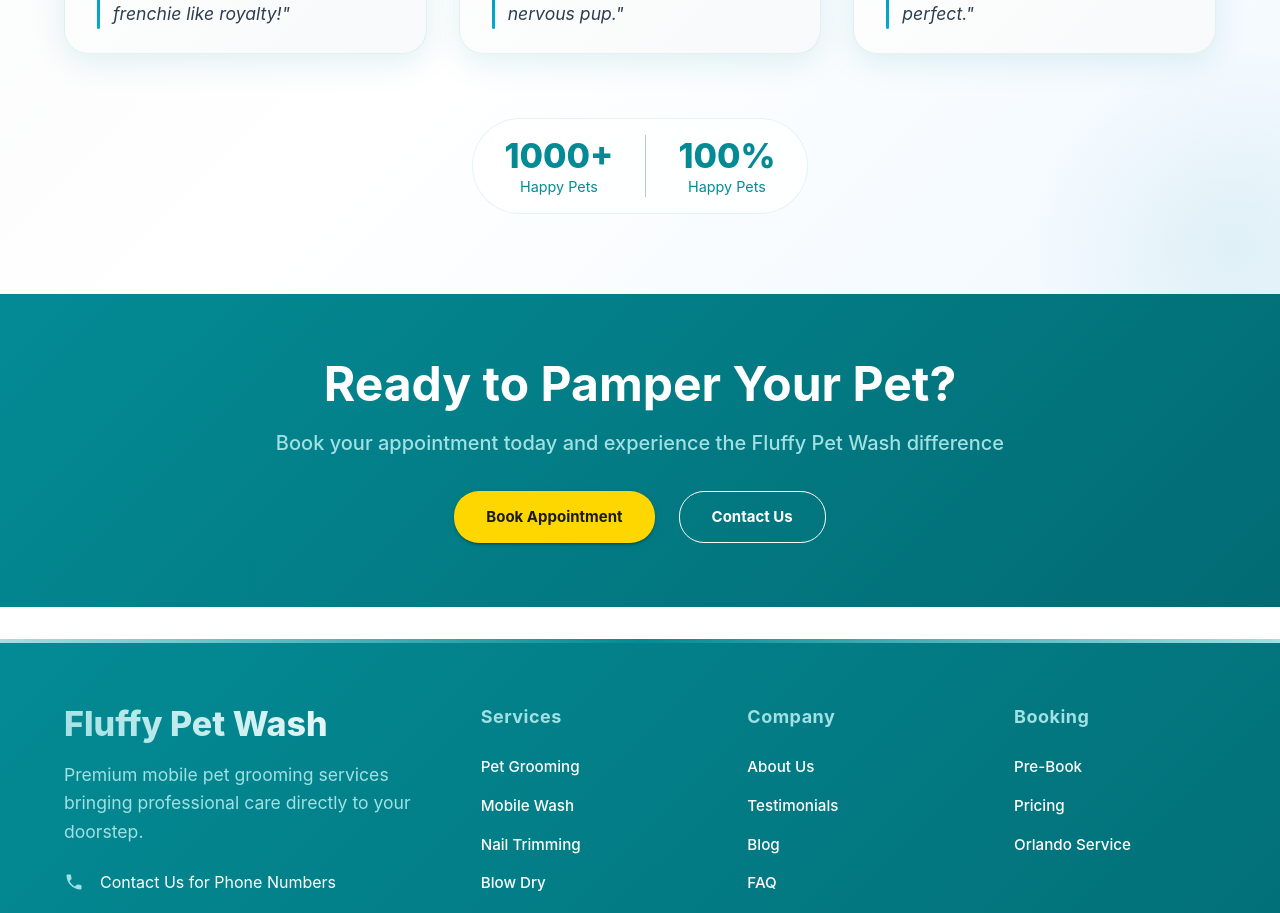
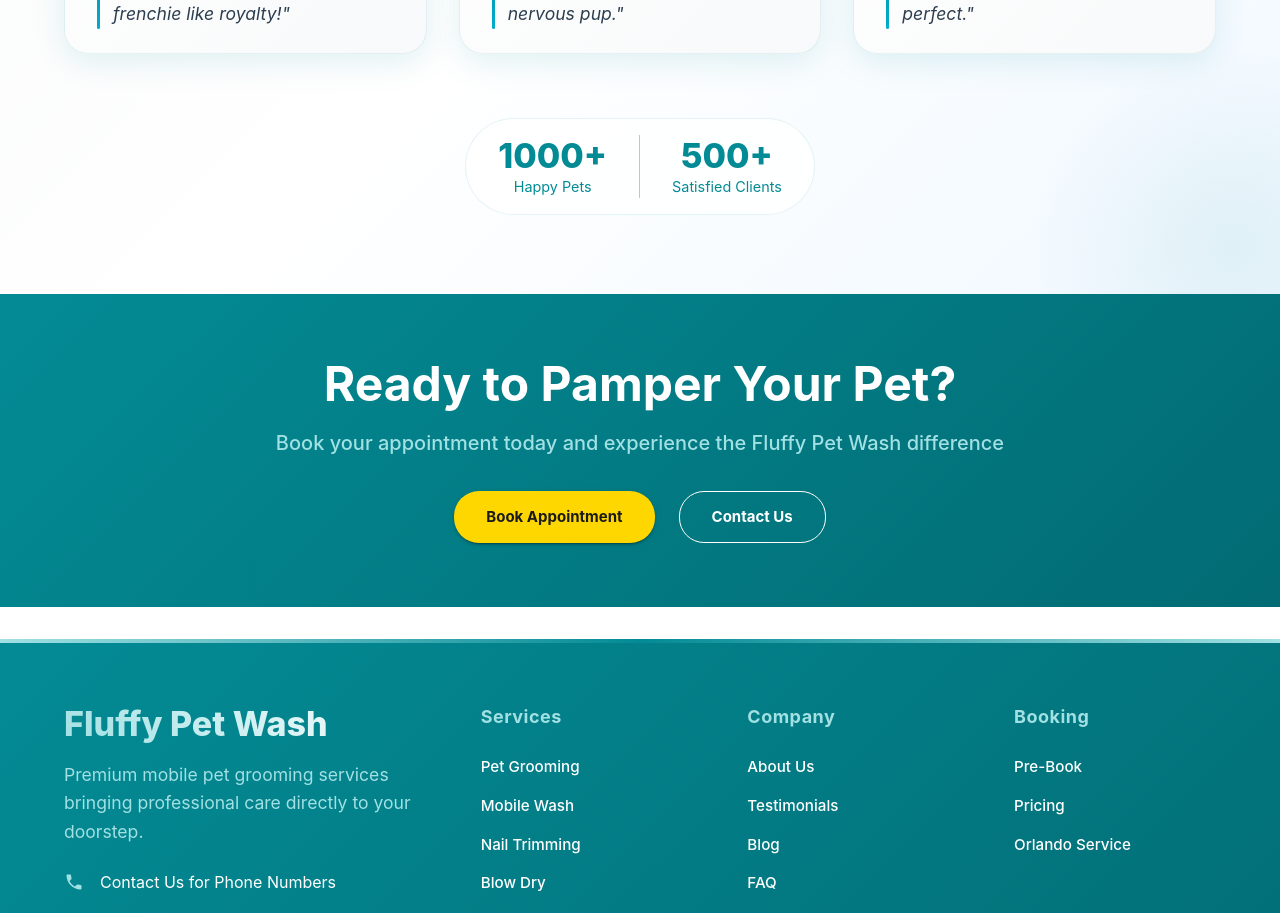
Before and after one commit to crisboxing11/Fluffy, a Next.js app: page /prices in a window 1280 px wide. Shown: the part 3200-4113 px from the top of the page. Built offline with nearby package versions, Linux system fonts and the light colour scheme.

Commit message:
small hotfix

```diff
--- a/pages/prices.tsx
+++ b/pages/prices.tsx
@@ -930,10 +930,10 @@ const PricesPage = () => {
 
                   <Box textAlign="center">
                     <Typography variant="h4" fontWeight="800" color="#038B95">
-                      100%
+                     500+
                     </Typography>
                     <Typography variant="body2" color="text.secondary">
-                      Happy Pets
+                     Satisfied Clients
                     </Typography>
                   </Box>
                 </Paper>
```
